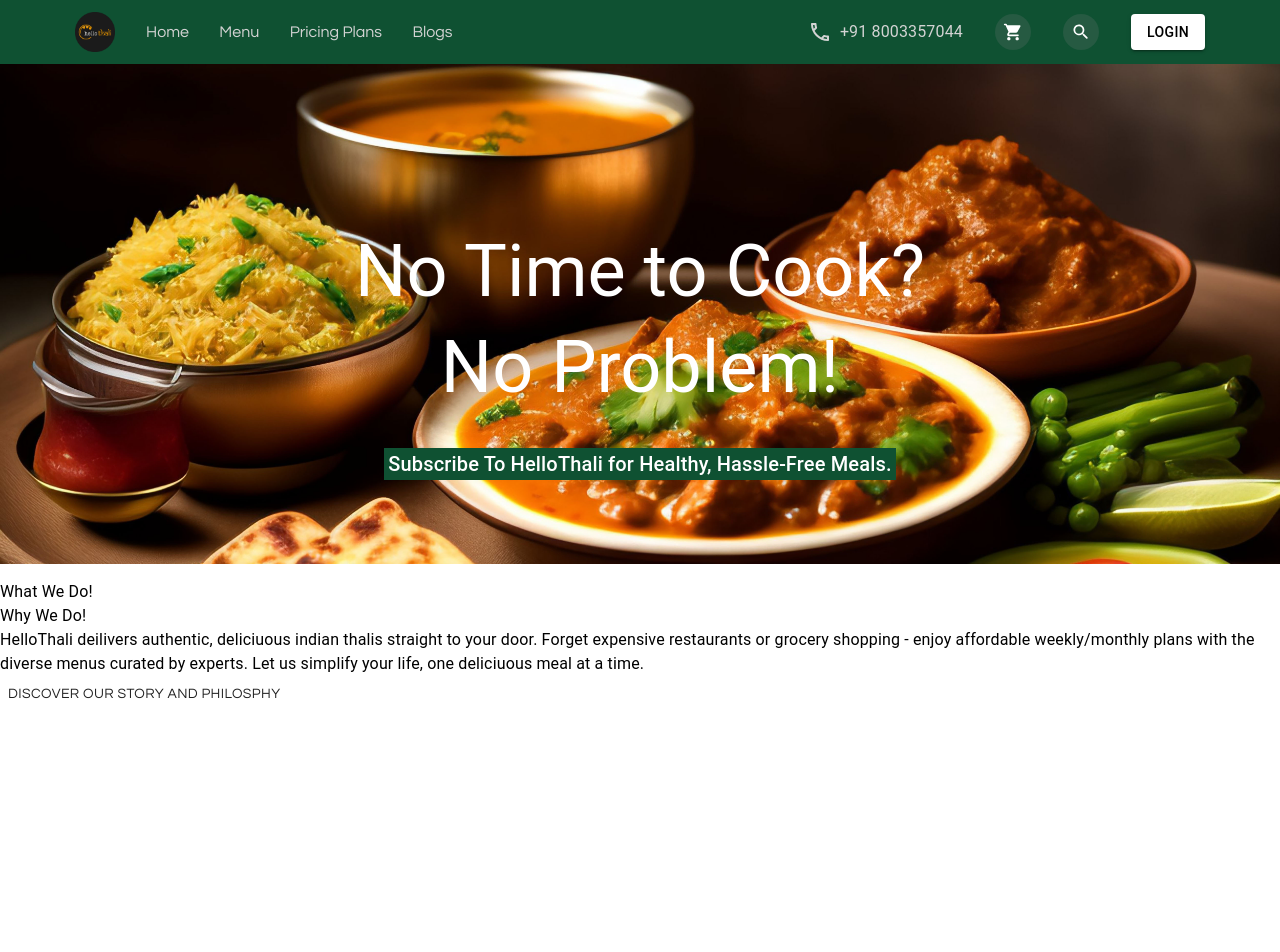
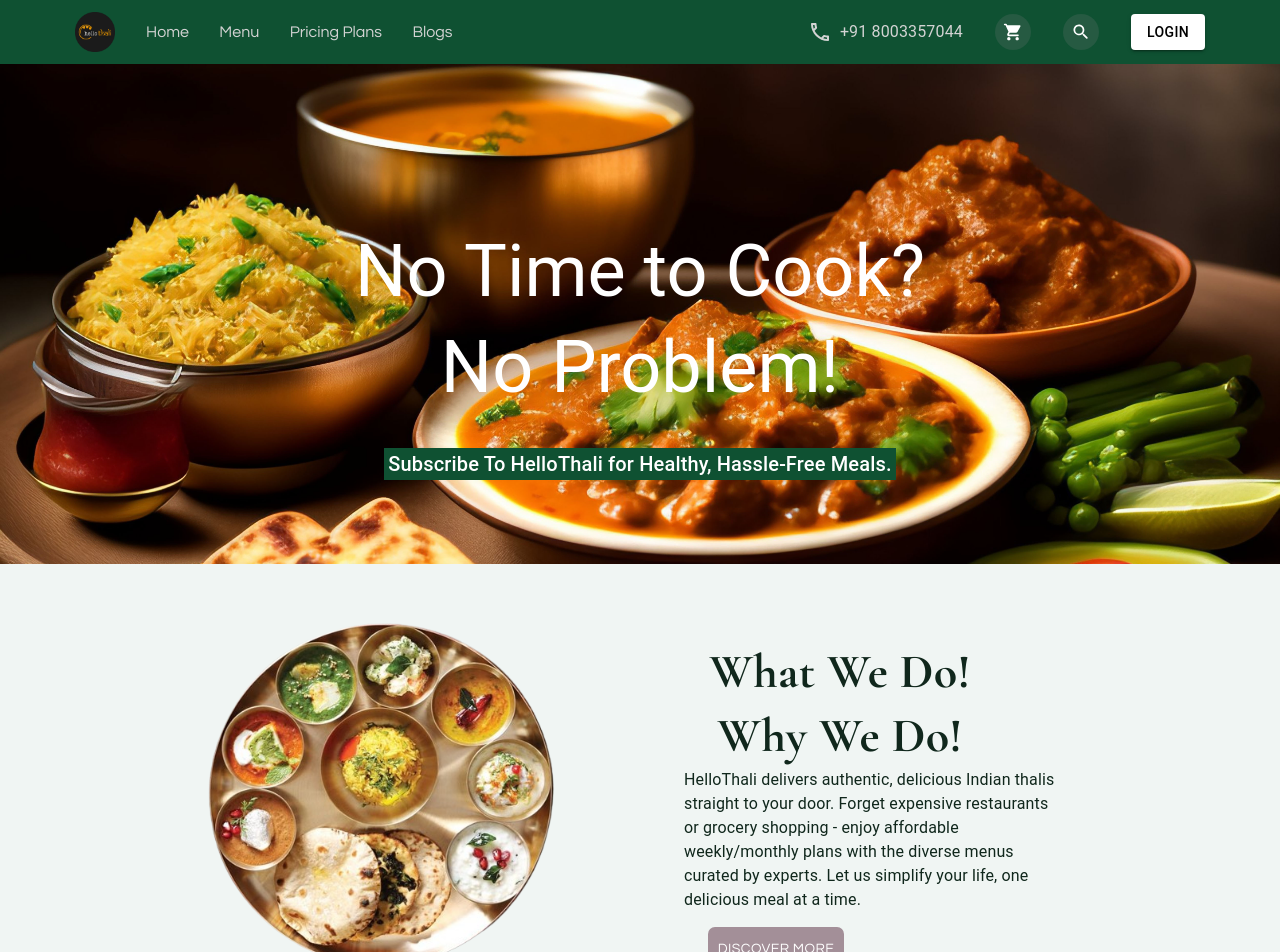
Before and after one commit to Ishu070303/hellothalii, a React (Vite) app: page / in a window 1280 px wide. Shown: the top 952 px of the page. Before the commit the page ends 800 px from the top, so only its background shows below. Built offline with nearby package versions, Linux system fonts and the light colour scheme.

Commit message:
added navbar

```diff
--- a/src/App.jsx
+++ b/src/App.jsx
@@ -8,7 +8,7 @@
 const theme = createTheme({
   breakpoints: {
     values: {
-      sm: "505px",
+      sm: "586px",
       md: "930px",
       lg: "1280px",
       xl: "1920px"
--- a/src/index.css
+++ b/src/index.css
@@ -1,5 +1,5 @@
 @import url("https://fonts.googleapis.com/css2?family=Questrial&display=swap");
-
+@import url("https://fonts.googleapis.com/css2?family=Cormorant+Garamond:ital,wght@0,300;0,400;0,500;0,600;0,700;1,300;1,400;1,500;1,600;1,700&family=Questrial&display=swap");
 * {
   margin: 0;
   padding: 0;
@@ -7,6 +7,7 @@
   font-family: "Questrial", sans-serif;
 }
 
+/* ==================== From here navbar css starts ==================== */
 .navul {
   display: flex;
   margin-left: 1rem;
@@ -24,6 +25,8 @@
   display: none !important;
   color: white !important;
 }
+
+/* ====================From here the home css starts================== */
 
 .container {
   /* border: 2px solid black; */
@@ -46,7 +49,56 @@
   margin-top: 2rem !important;
 }
 
-@media only screen and (max-width: 1438px) {
+/* ============== from here about css starts ================== */
+.aboutdiv {
+  display: flex;
+  text-align: center;
+  justify-content: center;
+  background-color: #f0f5f3;
+}
+
+.aboutsecondtext {
+  font-family: "Questrial", sans-serif;
+  font-size: 16px;
+  text-align: left;
+  width: 383px;
+  margin-left: 170px !important;
+  margin-top: 15px;
+  color: #10271c;
+  font-weight: 500;
+}
+
+.jelly {
+  width: 400px;
+  height: 400px;
+}
+
+.aboutfirstdiv {
+  margin-top: 2rem;
+}
+
+.aboutseconddiv {
+  width: 40%;
+  margin-top: 2rem;
+}
+
+
+/* ============ Media Screens ================= */
+@media only screen and (max-width: 1532px) {
+  .aboutsecondtext {
+    margin-left: 100px !important;
+  }
+  .jelly {
+    width: 400px;
+    height: 400px;
+  }
+}
+
+@media only screen and (max-width: 1227px) {
+  .aboutsecondtext {
+    margin-left: 70px !important;
+    width: 300px;
+  }
 }
 
 @media only screen and (max-width: 930px) {
@@ -66,11 +118,52 @@
     width: 450px;
     font-size: 16px !important ;
   }
+
+  .aboutsecondtext {
+    margin-left: 40px !important;
+    width: 250px;
+  }
 }
 
-@media only screen and (max-width: 505px) {
-  .text2{
+@media only screen and (max-width: 760px) {
+  .aboutdiv {
+    display: block;
+  }
+
+  .aboutfirstdiv {
+    margin-top: 0;
+  }
+
+  .aboutseconddiv {
+    width: 40%;
+    margin: auto;
+  }
+
+  .aboutsecondtext {
+    margin-left: 20px !important;
+    width: 300px;
+  }
+}
+
+@media only screen and (max-width: 586px) {
+  .text2 {
     font-size: 12px !important;
     width: 307px;
   }
+
+  .jelly {
+    width: 300px;
+    height: 300px;
+  }
+
+  .aboutsecondtext {
+    margin-left: -32px !important;
+    width: 273px;
+  }
 }
+
+@media screen and (min-width: 375px) and (max-width: 471px) {
+  .aboutsecondtext {
+
+  }
+}
--- a/src/pages/About/About.jsx
+++ b/src/pages/About/About.jsx
@@ -1,27 +1,26 @@
-import { Button, Typography } from '@material-ui/core'
-import { useStyles } from './style'
+import { Button, Typography } from "@material-ui/core";
+import { useStyles } from "./style";
+import AboutImg from "../../assets/images/aboutimage.png";
 
 const About = () => {
 
   const classes = useStyles();
 
   return (
-    <div className={classes.aboutdiv} >
-        <div>
-            <img src="" alt="" />
-        </div>
-        <div>
-            <Typography>What We Do!</Typography>
-            <Typography>Why We Do!</Typography>
-            <Typography component={"p"}>HelloThali deilivers authentic, deliciuous indian thalis
-                straight to your door. Forget expensive restaurants or grocery shopping - enjoy affordable weekly/monthly
-                plans with the diverse menus curated by experts. Let us simplify your life, one deliciuous
-                meal at a time.
-            </Typography>
-            <Button>Discover our story and philosphy</Button>
-        </div>
+    <div className="aboutdiv">
+      <div className="aboutfirstdiv">
+        <img src={AboutImg} class="jelly" />
+      </div>
+      <div className="aboutseconddiv">
+        <Typography className={classes.aboutfirsttext}>What We Do!</Typography>
+        <Typography className={classes.aboutfirsttypo}>Why We Do!</Typography>
+        <Typography className="aboutsecondtext" component={"p"}>
+        HelloThali delivers authentic, delicious Indian thalis straight to your door. Forget expensive restaurants or grocery shopping - enjoy affordable weekly/monthly plans with the diverse menus curated by experts. Let us simplify your life, one delicious meal at a time.
+        </Typography>
+        <Button className={classes.aboutbutton}>Discover MORE</Button>
+      </div>
     </div>
-  )
-}
+  );
+};
 
-export default About
+export default About;
--- a/src/pages/About/style.js
+++ b/src/pages/About/style.js
@@ -1,7 +1,79 @@
 import { makeStyles } from "@material-ui/core";
 
 export const useStyles = makeStyles((theme) => ({
-    aboutdiv: {
+  aboutdiv: {
+    display: "flex",
+    textAlign: "center",
+    justifyContent: "center",
+    backgroundColor: "#F0F5F3",
+  },
 
+  aboutfirstdiv: {
+    marginTop: "2rem",
+  },
+
+  aboutfirsttext: {
+    fontFamily: "Cormorant Garamond",
+    fontSize: "48px",
+    fontWeight: "900",
+    color: "#10271C",
+    lineHeight: "4rem",
+    marginTop: "44px",
+    [theme.breakpoints.down("sm")]: {
+      fontSize: "28px",
+      width: "169px",
+      marginTop: "8px",
+
+    },
+
+    [theme.breakpoints.down('md')]: {
+      fontSize: "38px",
+      width: "300px",
+      marginTop: '8px',
+      marginLeft: '0rem'
     }
-}))
+  },
+
+  aboutfirsttypo: {
+    fontFamily: "Cormorant Garamond",
+    fontSize: "48px",
+    fontWeight: "900",
+    color: "#10271C",
+    lineHeight: "4rem",
+    [theme.breakpoints.down("sm")]: {
+      fontSize: "28px",
+      width: "169px",
+      lineHeight: "2rem",
+      marginBottom: "1rem",
+    },
+
+    [theme.breakpoints.down('md')]: {
+      fontSize: "38px",
+      width: "200px",
+      marginTop: '8px',
+      marginLeft: '2.7rem'
+    }
+  },
+
+  aboutbutton: {
+    fontFamily: "Questrial",
+    backgroundColor: "#A38F98",
+    padding: "10px",
+    color: "white",
+    textAlign: "left",
+    marginLeft: "-8rem",
+    borderRadius: "7px",
+    marginTop: "15px",
+    fontWeight: "500",
+    "&:hover": {
+      backgroundColor: "#A38F98",
+      color: "white",
+    },
+    [theme.breakpoints.down("md")]: {
+      marginLeft: "-5.3rem",
+    },
+    [theme.breakpoints.down("sm")]: {
+      marginLeft: "-5rem",
+    },
+  },
+}));
```
